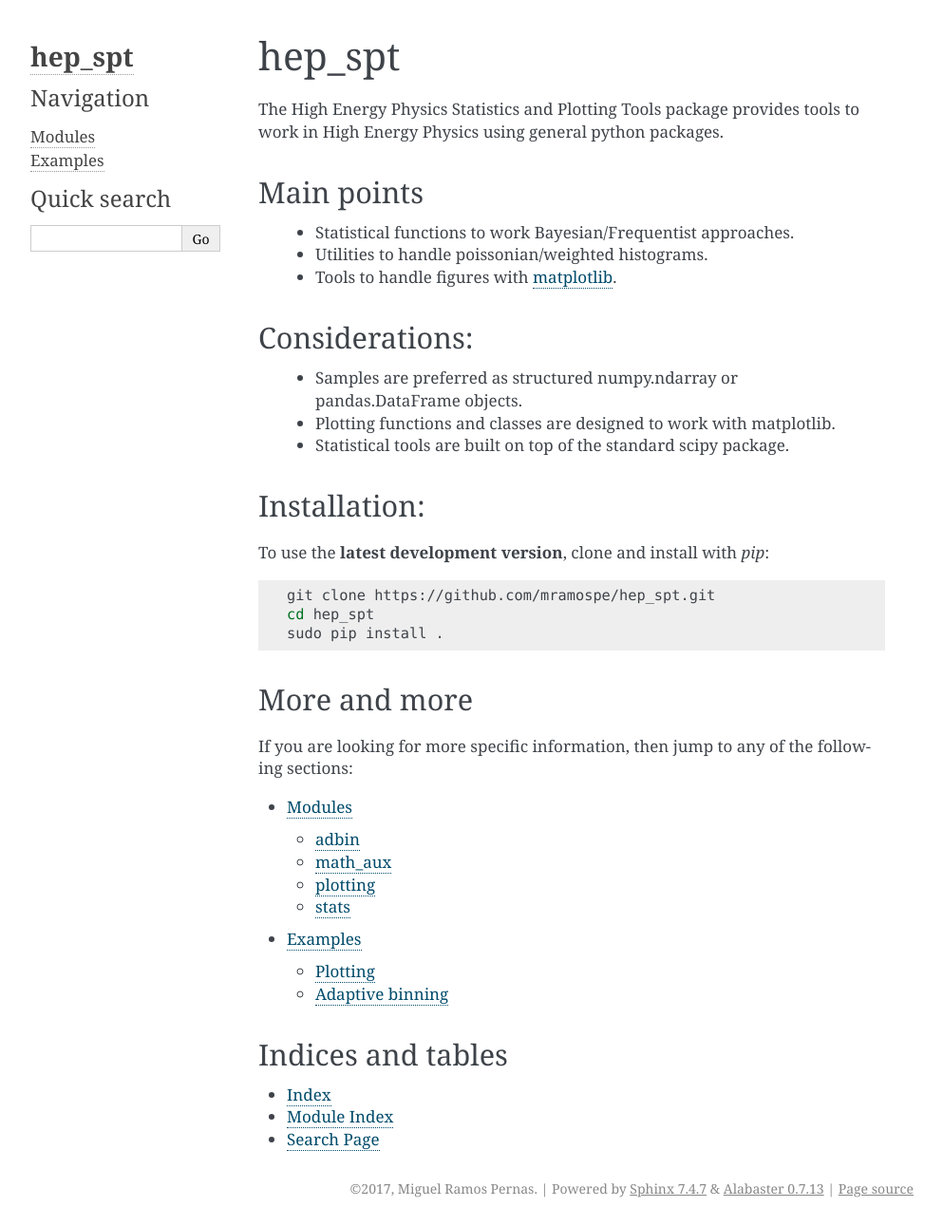
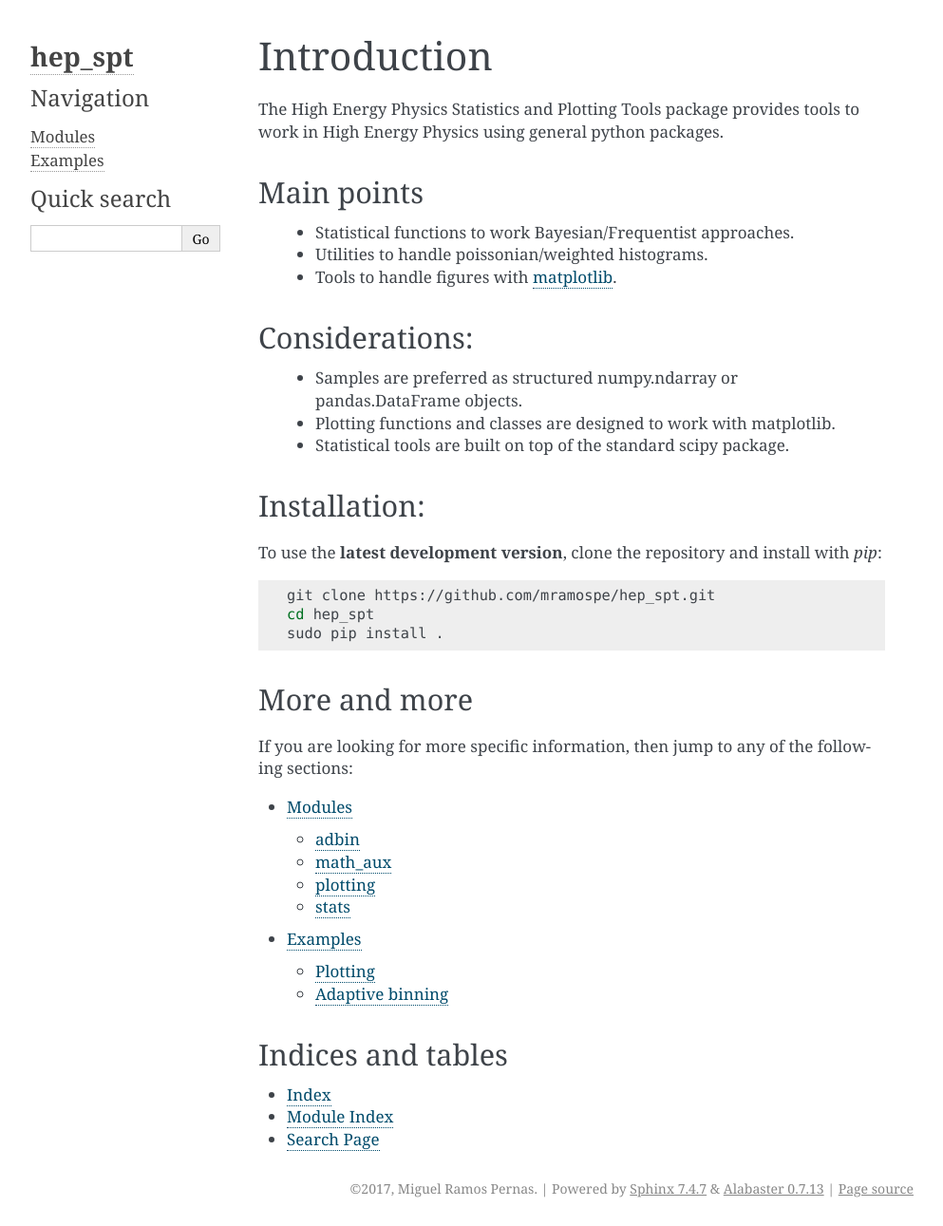
Before and after one commit to mramospe/hepspt, a Sphinx documentation site: the page built from docs/source/index.rst, in a window 1280 px wide. Shown: the whole page at 95% size, without its empty margins (148-1141 px from the left). Built offline with Sphinx 7.4.7, drawn with Linux system fonts in a browser that asks for light colours.

Commit message:
Modify docs

```diff
--- a/README.rst
+++ b/README.rst
@@ -1,6 +1,10 @@
 =======
 hep_spt
 =======
+
+[![Documentation](https://img.shields.io/badge/documentation-link-blue.svg)](https://mramospe.github.io/hep_spt/)
+
+.. inclusion-marker-do-not-remove
 
 The High Energy Physics Statistics and Plotting Tools package provides tools to work in High Energy Physics using general python packages.
 
@@ -21,7 +25,7 @@ Considerations:
 Installation:
 =============
 
-To use the **latest development version**, clone and install with `pip`:
+To use the **latest development version**, clone the repository and install with `pip`:
 
 .. code-block:: bash
 
--- a/docs/source/index.rst
+++ b/docs/source/index.rst
@@ -3,7 +3,12 @@
    You can adapt this file completely to your liking, but it should at least
    contain the root `toctree` directive.
 
+============
+Introduction
+============
+
 .. include:: ../../README.rst
+   :start-after: inclusion-marker-do-not-remove
 
 More and more
 =============
```
